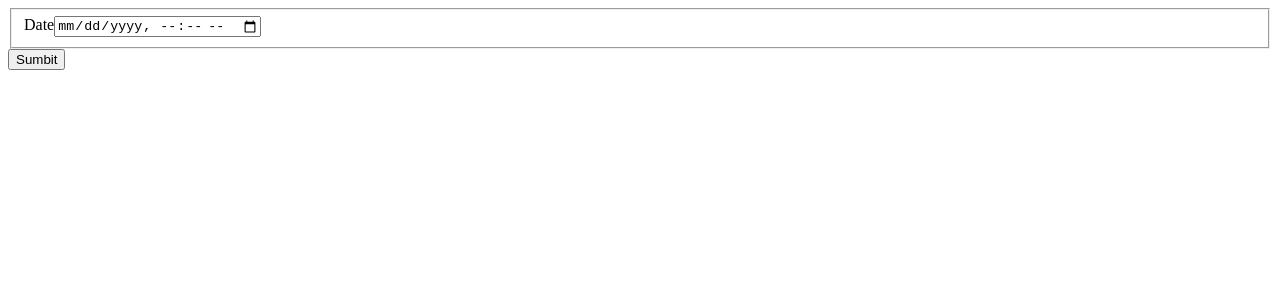
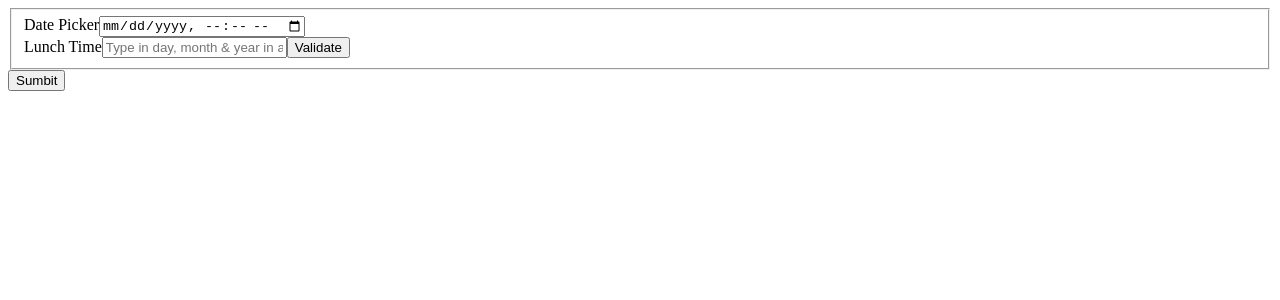
Before and after one commit to Rinidh/chronolab-date, a React (Vite) app: page / in a window 1280 px wide. Shown: the top 300 px of the page. Built offline with nearby package versions, Linux system fonts and the light colour scheme.

Commit message:
feat: parse and validate custom date strings entered by a user
A user can enter date using valid day, month & year figures separated by slashes

```diff
--- a/src/App.jsx
+++ b/src/App.jsx
@@ -1,15 +1,12 @@
-import { useState } from "react";
-import { isValid } from "date-fns";
 import { useForm } from "react-hook-form";
-import { parseISO } from "date-fns";
-import reactLogo from "./assets/react.svg";
-import viteLogo from "/vite.svg";
+import { isValid, parse, parseISO } from "date-fns";
 import "./App.css";
 
 function App() {
-  const { handleSubmit, register, formState } = useForm({
+  const { handleSubmit, register, formState, trigger } = useForm({
     defaultValues: {
       dateTime: "",
+      dateTime2: "",
     },
   });
 
@@ -23,7 +20,7 @@ function App() {
       <form onSubmit={handleSubmit(onSubmit, onError)}>
         <fieldset>
           <div>
-            <label>Date</label>
+            <label htmlFor="meeting">Date Picker</label>
             <input
               type="datetime-local"
               id="meeting"
@@ -45,6 +42,40 @@ function App() {
               </p>
             )}
           </div>
+
+          <div>
+            <label htmlFor="travel">Lunch Time</label>
+            <input
+              type="text"
+              id="travel"
+              name="travel"
+              {...register("dateTime2", {
+                validate: (value) => {
+                  let date = null;
+                  const dateFormats = [
+                    "dd/MM/yyyy",
+                    "MM/dd/yyyy",
+                    "yyyy/MM/dd",
+                  ];
+
+                  for (const format of dateFormats) {
+                    date = parse(value, format, new Date());
+                    if (isValid(date)) {
+                      return true;
+                    }
+                  }
+                  return "Please enter a valid date separated by slashes";
+                },
+              })}
+              placeholder="Type in day, month & year in any pattern, but use slashes '/' to separate"
+            />
+            <button onClick={() => trigger("dateTime2")}>Validate</button>
+            {formState.errors.dateTime2 && (
+              <p role="alert" color="red">
+                {formState.errors.dateTime2.message}
+              </p>
+            )}
+          </div>
         </fieldset>
 
         <input type="submit" value="Sumbit" />
```
